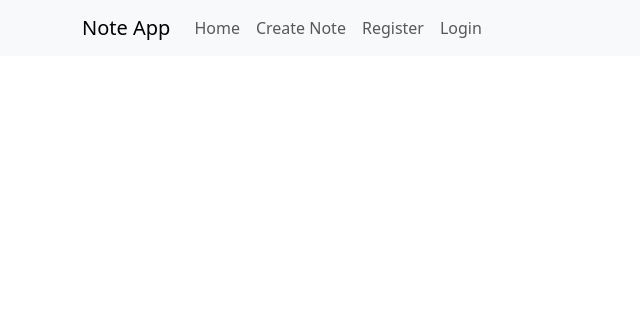
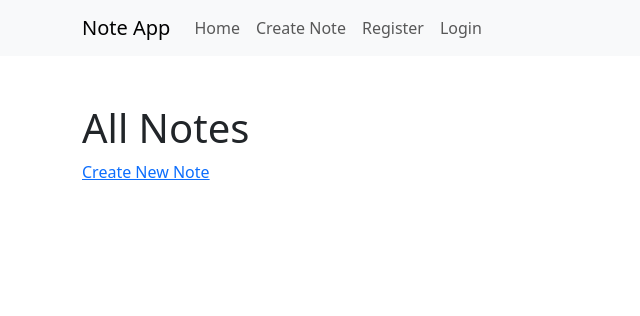
Before and after one commit to whdev36-cyber/flask-notes-app, a Flask app: page / in a window 1280 px wide. Shown: the top 316 px of the page, without its empty margins (0-640 px from the left). Run offline with Flask 3, Linux system fonts and the light colour scheme.

Commit message:
feat: update index route to display notes and modify index template accordingly

```diff
--- a/app.py
+++ b/app.py
@@ -88,8 +88,8 @@ class NoteForm(FlaskForm):
 @app.route('/')
 @app.route('/home')
 def index():
-    users = User.query.all()
-    return render('index.html', users=users)
+    notes = Note.query.order_by(Note.id.desc()).all()
+    return render('index.html', notes=notes)
 
 @app.route('/register', methods=['GET', 'POST'])
 def register():
@@ -155,7 +155,7 @@ def update_note(note_id):
         return redirect(url_for('index'))
     return render('note_form.html', form=form, title='Update Note')
 
-@app.route('/delete/note/<note_id>')
+@app.route('/delete/note/<note_id>', methods=['GET', 'POST'])
 @login_required
 def delete_note(note_id):
     note = Note.query.get_or_404(note_id)
--- a/templates/index.html
+++ b/templates/index.html
@@ -1,18 +1,20 @@
 {% extends 'base.html' %}
 {% block title %}Home{% endblock %}
 {% block content %}
-    {% if users %}
-        <ul>
-            {% for user in users %}
-                <li>{{ user.email }}</li>
-                {% if user.notes %}
-                    <ul>
-                        {% for note in user.notes %}
-                            <li>{{ note.title }}</li>
-                        {% endfor %}
-                    </ul>
+    <h1>All Notes</h1>
+    <a href="{{ url_for('create_note') }}">Create New Note</a>
+    <ul>
+        {% for note in notes %}
+            <li>
+                <b>{{ note.title }}</b>
+                <p>{{ note.content }}</p>
+                {% if current_user.is_authenticated and note.author == current_user %}
+                    <a href="{{ url_for('update_note', note_id=note.id) }}">✏️ Edit</a>
+                    <form method="POST" action="{{ url_for('delete_note', note_id=note.id) }}" style="display:inline;">
+                        <button type="submit">🗑 Delete</button>
+                    </form>
                 {% endif %}
-            {% endfor %}
-        </ul>
-    {% endif %}
+            </li>
+        {% endfor %}
+    </ul>
 {% endblock %}
```
